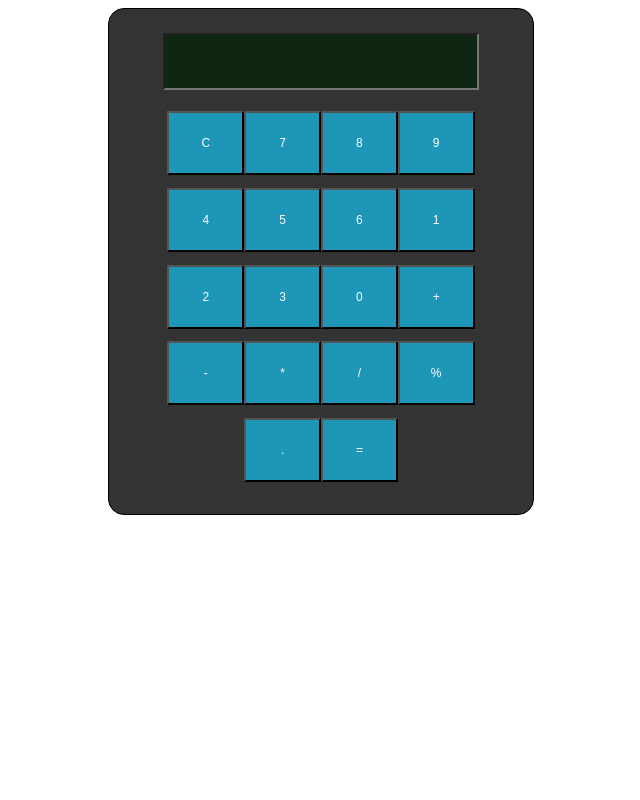
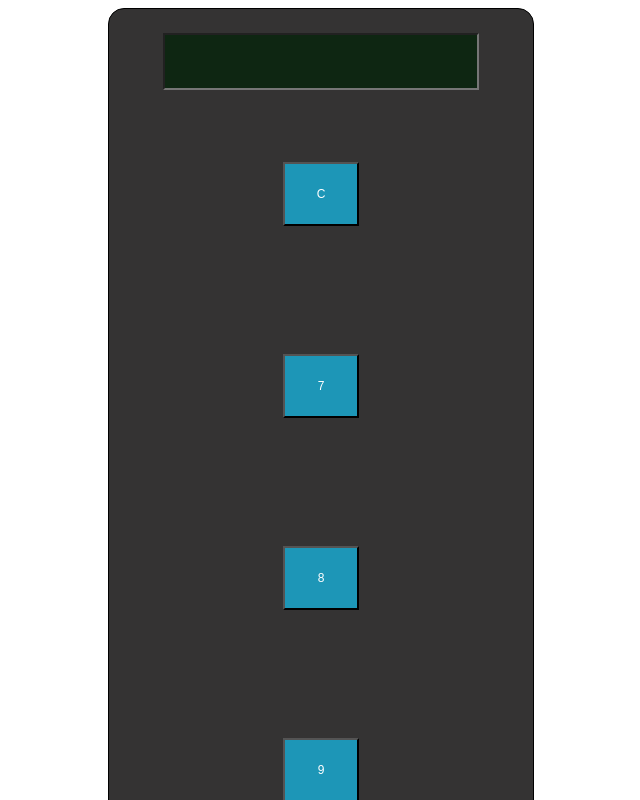
Before and after one commit to Tushalhansola124/Calculator2, a React (Vite) app: page / in a window 1280 px wide. Shown: the top 800 px of the page, without its empty margins (319-959 px from the left). Built offline with nearby package versions, Linux system fonts and the light colour scheme.

Commit message:
Update App.css

```diff
--- a/src/App.css
+++ b/src/App.css
@@ -24,7 +24,7 @@
   font-weight:300;
   background-color: rgba(26, 163, 200, 0.885);
   color: white;
-
+  margin:5vw;
   font-size:12px;
 
 }
```
